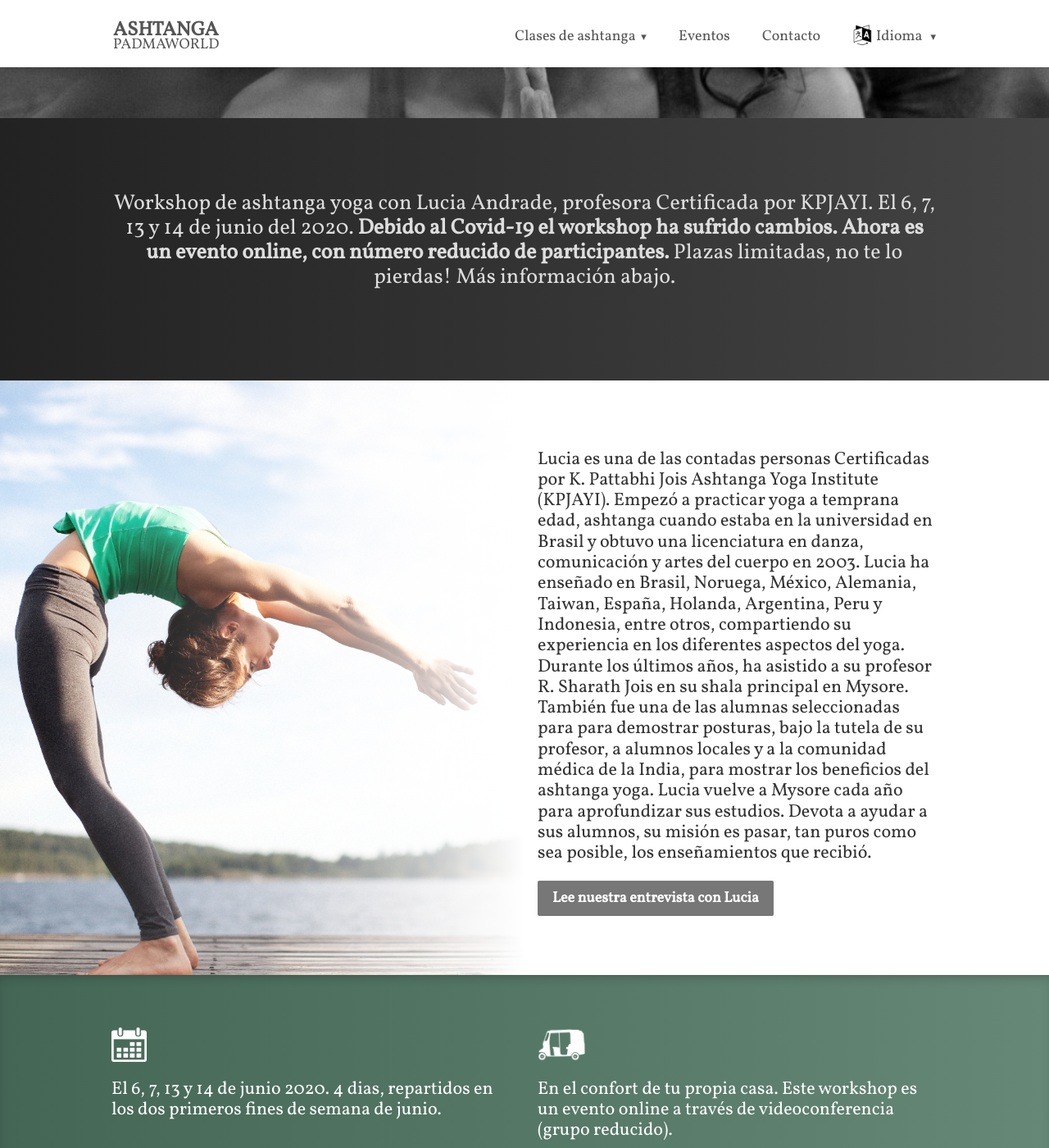
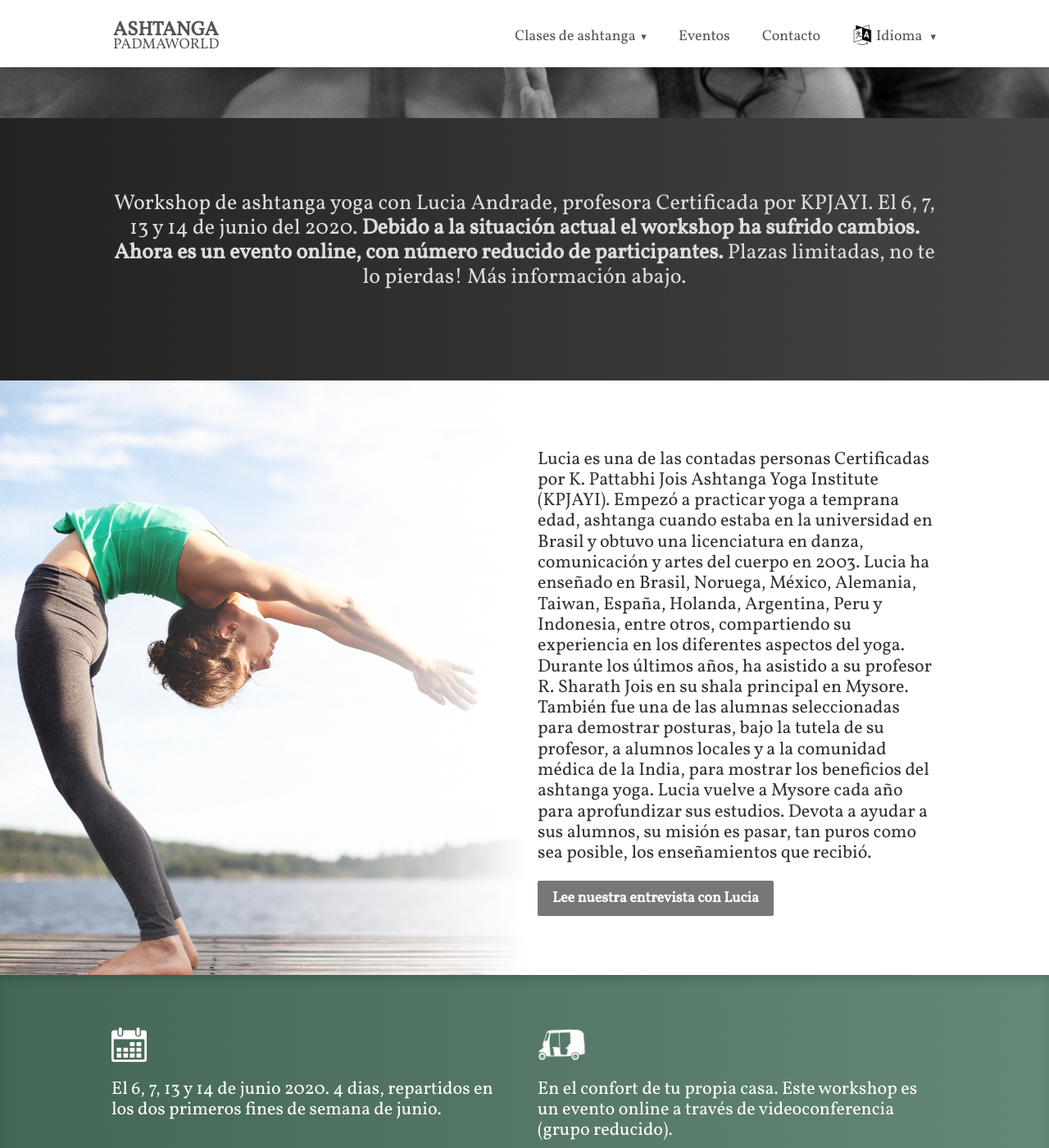
Before and after one commit to palomavillela/palomavillela.github.io, a Jekyll site: the page built from es/events/lu2020.html, in a window 1280 px wide and 1400 px high, scrolled down 658 px. Shown: the whole window at 82% size. Built offline with Jekyll 4.4.1, drawn with Linux system fonts in a browser that asks for light colours; nearby versions of some CDN libraries.

Commit message:
correct a couple typos and remove covid

```diff
--- a/en/ashtanga/prices.html
+++ b/en/ashtanga/prices.html
@@ -11,7 +11,7 @@ this_page: ashtanga/prices
 
     text_caption = "Prices"
     text_welcome = "Given the current self-isolation period, we're giving online classes only at the moment, and we're offering special prices and a free online Mysore room. Check these out:"
-    text_note = "In ashtanga yoga one does not practice in full moon or new moon days. On those days there will be no Mysore room (self-practice). If your weekly private class happens to be a moon day, don't worry, we'll do restorative yoga.<br/><br/>(*) We're offering these reduced prices during the covid-19 self-isolation period."
+    text_note = "In ashtanga yoga one does not practice in full moon or new moon days. On those days there will be no Mysore room (self-practice). If your weekly private class happens to be a moon day, don't worry, we'll do restorative yoga.<br/><br/>(*) We're offering these reduced prices during the currnet self-isolation situation."
     text_modality = "Mode"
     text_price = "Price"
     text_modality_1 = "Mysore room (self-practice)"
--- a/en/events/lu2020.html
+++ b/en/events/lu2020.html
@@ -10,7 +10,7 @@ this_page: events/lu2020
     language = "en"
 
     text_caption = "Ashtanga yoga workshop with Lucia Andrade"
-    text_welcome = "Ashtanga yoga workshop with Lucia Andrade, KPJAYI Certified instructor. June 6, 7, 13 and 14 2020. <b>Due to Covid-19 the workshop has seen changes. Now it is an online event, with a reduced number of participants.</b> Spots are limited, do not miss it! More information below."
+    text_welcome = "Ashtanga yoga workshop with Lucia Andrade, KPJAYI Certified instructor. June 6, 7, 13 and 14 2020. <b>Due to the current situation the workshop has seen changes. Now it is an online event, with a reduced number of participants.</b> Spots are limited, do not miss it! More information below."
 
     text_area_1 = "Lucia is one of the handful people Certified at K. Pattabhi Jois Ashtanga Yoga Institute (KPJAYI). She started practicing yoga at early age, ashtanga while she was at university in Brazil and completed a BA in dance, communication & arts of the body in 2003. Lucia has taught in Brazil, Norway, Mexico, Germany, Taiwan, Spain, Netherlands, Argentina, Peru, Indonesia to name a few, sharing her experience in the fields of Yoga. For the last years, she assisted her teacher R. Sharath Jois in his main shala in Mysore. She was also, one of the selected students to make demos with his teacher's guidance for locals and the medical Indian community about the benefits of ashtanga yoga. She returns to Mysore every year to deepen her studies. Devoted to support her students, her mission is to pass, as pure as possible, the teachings she received."
     text_interview = "Read our interview with Lucia"
--- a/es/ashtanga/prices.html
+++ b/es/ashtanga/prices.html
@@ -11,7 +11,7 @@ this_page: ashtanga/prices
 
     text_caption = "Precios"
     text_welcome = "Dada el periodo de confinamiento actual, estamos dando clases online solamente, y estamos ofreciendo precios especiales y una Mysore room online gratuita, consúltalos aquí:"
-    text_note = "En ashtanga yoga no se practica en días de luna llena ni de luna nueva. En estos días no habrá Mysore room (auto-práctica). Si tu clase privada semanal coincide con un dia de luna, no te preocupes, haremos yoga restaurativa.<br/><br/>(*) Estamos ofreciendo estos precios reducidos durante el confinamiento debido al covid-19."
+    text_note = "En ashtanga yoga no se practica en días de luna llena ni de luna nueva. En estos días no habrá Mysore room (auto-práctica). Si tu clase privada semanal coincide con un dia de luna, no te preocupes, haremos yoga restaurativa.<br/><br/>(*) Estamos ofreciendo estos precios reducidos durante el confinamiento debido a la situación actual."
     text_modality = "Modalidad"
     text_price = "Precio"
     text_modality_1 = "Mysore room (auto-práctica)"
--- a/es/events/lu2020.html
+++ b/es/events/lu2020.html
@@ -10,9 +10,9 @@ this_page: events/lu2020
     language = "es"
 
     text_caption = "Workshop de ashtanga yoga con Lucia Andrade"
-    text_welcome = "Workshop de ashtanga yoga con Lucia Andrade, profesora Certificada por KPJAYI. El 6, 7, 13 y 14 de junio del 2020. <b>Debido al Covid-19 el workshop ha sufrido cambios. Ahora es un evento online, con número reducido de participantes.</b> Plazas limitadas, no te lo pierdas! Más información abajo."
+    text_welcome = "Workshop de ashtanga yoga con Lucia Andrade, profesora Certificada por KPJAYI. El 6, 7, 13 y 14 de junio del 2020. <b>Debido a la situación actual el workshop ha sufrido cambios. Ahora es un evento online, con número reducido de participantes.</b> Plazas limitadas, no te lo pierdas! Más información abajo."
 
-    text_area_1 = "Lucia es una de las contadas personas Certificadas por K. Pattabhi Jois Ashtanga Yoga Institute (KPJAYI). Empezó a practicar yoga a temprana edad, ashtanga cuando estaba en la universidad en Brasil y obtuvo una licenciatura en danza, comunicación y artes del cuerpo en 2003. Lucia ha enseñado en Brasil, Noruega, México, Alemania, Taiwan, España, Holanda, Argentina, Peru y Indonesia, entre otros, compartiendo su experiencia en los diferentes aspectos del yoga. Durante los últimos años, ha asistido a su profesor R. Sharath Jois en su shala principal en Mysore. También fue una de las alumnas seleccionadas para para demostrar posturas, bajo la tutela de su profesor, a alumnos locales y a la comunidad médica de la India, para mostrar los beneficios del ashtanga yoga. Lucia vuelve a Mysore cada año para aprofundizar sus estudios. Devota a ayudar a sus alumnos, su misión es pasar, tan puros como sea posible, los enseñamientos que recibió."
+    text_area_1 = "Lucia es una de las contadas personas Certificadas por K. Pattabhi Jois Ashtanga Yoga Institute (KPJAYI). Empezó a practicar yoga a temprana edad, ashtanga cuando estaba en la universidad en Brasil y obtuvo una licenciatura en danza, comunicación y artes del cuerpo en 2003. Lucia ha enseñado en Brasil, Noruega, México, Alemania, Taiwan, España, Holanda, Argentina, Peru y Indonesia, entre otros, compartiendo su experiencia en los diferentes aspectos del yoga. Durante los últimos años, ha asistido a su profesor R. Sharath Jois en su shala principal en Mysore. También fue una de las alumnas seleccionadas para demostrar posturas, bajo la tutela de su profesor, a alumnos locales y a la comunidad médica de la India, para mostrar los beneficios del ashtanga yoga. Lucia vuelve a Mysore cada año para aprofundizar sus estudios. Devota a ayudar a sus alumnos, su misión es pasar, tan puros como sea posible, los enseñamientos que recibió."
     text_interview = "Lee nuestra entrevista con Lucia"
     text_area_2 = "El 6, 7, 13 y 14 de junio 2020. 4 dias, repartidos en los dos primeros fines de semana de junio."
     text_area_3 = "En el confort de tu propia casa. Este workshop es un evento online a través de videoconferencia (grupo reducido)."
```
